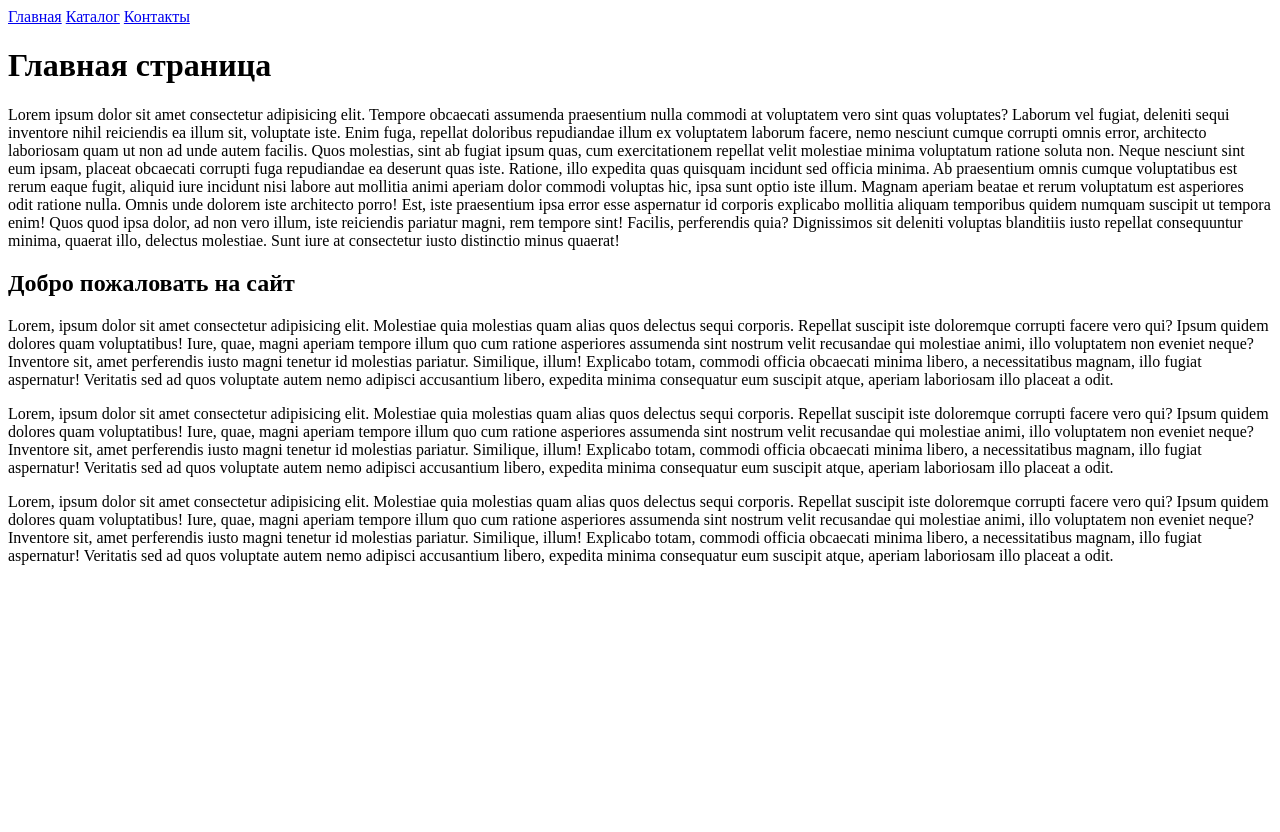
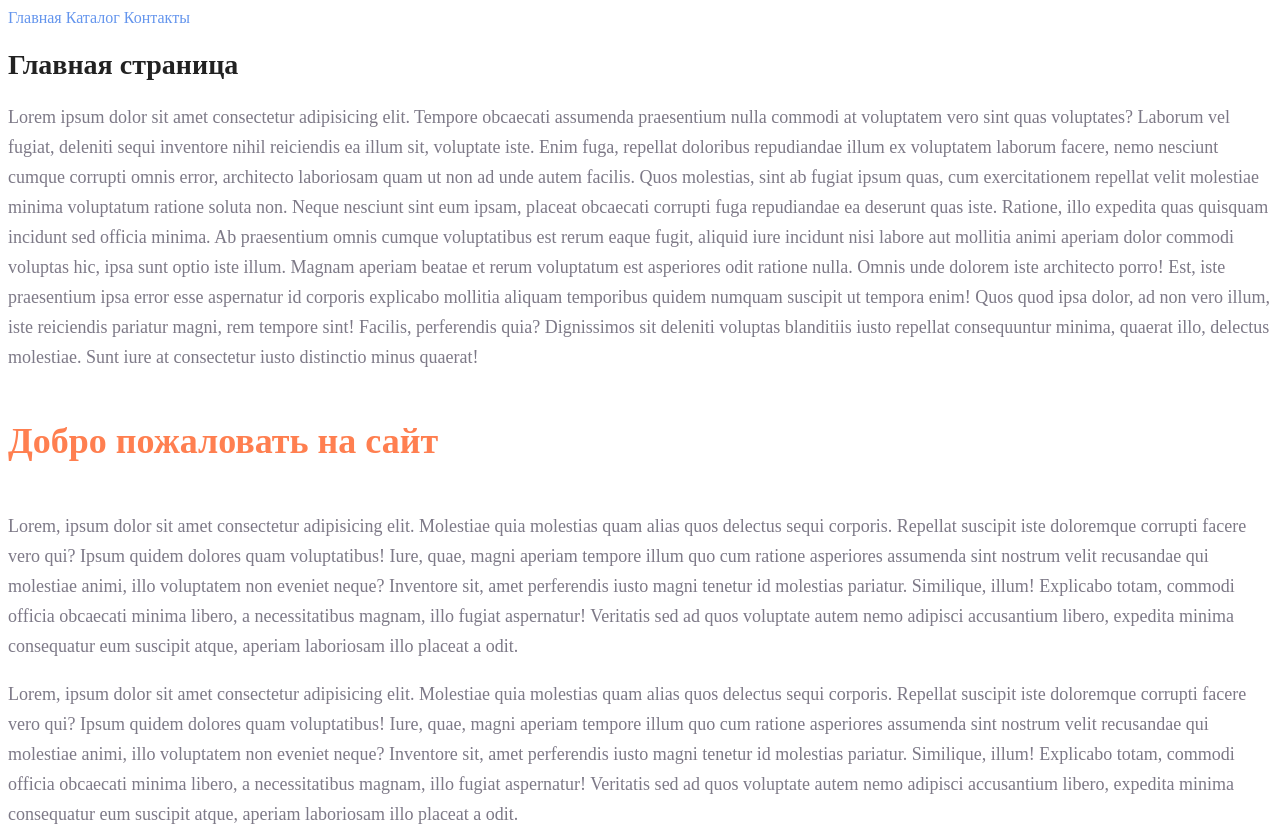
Before and after one commit to igor-rodin/html-css-homeworks, a plain HTML site: page bakary-shop/index.html in a window 1280 px wide. Shown: the top 832 px of the page. Before the commit the page ends 800 px from the top, so only its background shows below. Drawn offline with Linux system fonts and the light colour scheme.

Commit message:
Lesson 4 done

```diff
--- a/bakary-shop/index.html
+++ b/bakary-shop/index.html
@@ -4,17 +4,18 @@
     <meta charset="UTF-8">
     <meta http-equiv="X-UA-Compatible" content="IE=edge">
     <meta name="viewport" content="width=device-width, initial-scale=1.0">
+    <link rel="stylesheet" href="style.css">
     <title>Выпечка</title>
 </head>
 <body>
-    <a href="index.html">Главная</a>
-    <a href="catalog/catalog.html">Каталог</a>
-    <a href="contacts.html">Контакты</a>
-    <h1>Главная страница</h1>
-    <p>Lorem ipsum dolor sit amet consectetur adipisicing elit. Tempore obcaecati assumenda praesentium nulla commodi at voluptatem vero sint quas voluptates? Laborum vel fugiat, deleniti sequi inventore nihil reiciendis ea illum sit, voluptate iste. Enim fuga, repellat doloribus repudiandae illum ex voluptatem laborum facere, nemo nesciunt cumque corrupti omnis error, architecto laboriosam quam ut non ad unde autem facilis. Quos molestias, sint ab fugiat ipsum quas, cum exercitationem repellat velit molestiae minima voluptatum ratione soluta non. Neque nesciunt sint eum ipsam, placeat obcaecati corrupti fuga repudiandae ea deserunt quas iste. Ratione, illo expedita quas quisquam incidunt sed officia minima. Ab praesentium omnis cumque voluptatibus est rerum eaque fugit, aliquid iure incidunt nisi labore aut mollitia animi aperiam dolor commodi voluptas hic, ipsa sunt optio iste illum. Magnam aperiam beatae et rerum voluptatum est asperiores odit ratione nulla. Omnis unde dolorem iste architecto porro! Est, iste praesentium ipsa error esse aspernatur id corporis explicabo mollitia aliquam temporibus quidem numquam suscipit ut tempora enim! Quos quod ipsa dolor, ad non vero illum, iste reiciendis pariatur magni, rem tempore sint! Facilis, perferendis quia? Dignissimos sit deleniti voluptas blanditiis iusto repellat consequuntur minima, quaerat illo, delectus molestiae. Sunt iure at consectetur iusto distinctio minus quaerat!</p>
-    <h2>Добро пожаловать на сайт</h2>
-    <p>Lorem, ipsum dolor sit amet consectetur adipisicing elit. Molestiae quia molestias quam alias quos delectus sequi corporis. Repellat suscipit iste doloremque corrupti facere vero qui? Ipsum quidem dolores quam voluptatibus! Iure, quae, magni aperiam tempore illum quo cum ratione asperiores assumenda sint nostrum velit recusandae qui molestiae animi, illo voluptatem non eveniet neque? Inventore sit, amet perferendis iusto magni tenetur id molestias pariatur. Similique, illum! Explicabo totam, commodi officia obcaecati minima libero, a necessitatibus magnam, illo fugiat aspernatur! Veritatis sed ad quos voluptate autem nemo adipisci accusantium libero, expedita minima consequatur eum suscipit atque, aperiam laboriosam illo placeat a odit.</p>
-    <p>Lorem, ipsum dolor sit amet consectetur adipisicing elit. Molestiae quia molestias quam alias quos delectus sequi corporis. Repellat suscipit iste doloremque corrupti facere vero qui? Ipsum quidem dolores quam voluptatibus! Iure, quae, magni aperiam tempore illum quo cum ratione asperiores assumenda sint nostrum velit recusandae qui molestiae animi, illo voluptatem non eveniet neque? Inventore sit, amet perferendis iusto magni tenetur id molestias pariatur. Similique, illum! Explicabo totam, commodi officia obcaecati minima libero, a necessitatibus magnam, illo fugiat aspernatur! Veritatis sed ad quos voluptate autem nemo adipisci accusantium libero, expedita minima consequatur eum suscipit atque, aperiam laboriosam illo placeat a odit.</p>
-    <p>Lorem, ipsum dolor sit amet consectetur adipisicing elit. Molestiae quia molestias quam alias quos delectus sequi corporis. Repellat suscipit iste doloremque corrupti facere vero qui? Ipsum quidem dolores quam voluptatibus! Iure, quae, magni aperiam tempore illum quo cum ratione asperiores assumenda sint nostrum velit recusandae qui molestiae animi, illo voluptatem non eveniet neque? Inventore sit, amet perferendis iusto magni tenetur id molestias pariatur. Similique, illum! Explicabo totam, commodi officia obcaecati minima libero, a necessitatibus magnam, illo fugiat aspernatur! Veritatis sed ad quos voluptate autem nemo adipisci accusantium libero, expedita minima consequatur eum suscipit atque, aperiam laboriosam illo placeat a odit.</p>
+    <a class="nav__link" href="index.html">Главная</a>
+    <a class="nav__link" href="catalog/catalog.html">Каталог</a>
+    <a class="nav__link" href="contacts.html">Контакты</a>
+    <h1 class="main__title">Главная страница</h1>
+    <p class="text">Lorem ipsum dolor sit amet consectetur adipisicing elit. Tempore obcaecati assumenda praesentium nulla commodi at voluptatem vero sint quas voluptates? Laborum vel fugiat, deleniti sequi inventore nihil reiciendis ea illum sit, voluptate iste. Enim fuga, repellat doloribus repudiandae illum ex voluptatem laborum facere, nemo nesciunt cumque corrupti omnis error, architecto laboriosam quam ut non ad unde autem facilis. Quos molestias, sint ab fugiat ipsum quas, cum exercitationem repellat velit molestiae minima voluptatum ratione soluta non. Neque nesciunt sint eum ipsam, placeat obcaecati corrupti fuga repudiandae ea deserunt quas iste. Ratione, illo expedita quas quisquam incidunt sed officia minima. Ab praesentium omnis cumque voluptatibus est rerum eaque fugit, aliquid iure incidunt nisi labore aut mollitia animi aperiam dolor commodi voluptas hic, ipsa sunt optio iste illum. Magnam aperiam beatae et rerum voluptatum est asperiores odit ratione nulla. Omnis unde dolorem iste architecto porro! Est, iste praesentium ipsa error esse aspernatur id corporis explicabo mollitia aliquam temporibus quidem numquam suscipit ut tempora enim! Quos quod ipsa dolor, ad non vero illum, iste reiciendis pariatur magni, rem tempore sint! Facilis, perferendis quia? Dignissimos sit deleniti voluptas blanditiis iusto repellat consequuntur minima, quaerat illo, delectus molestiae. Sunt iure at consectetur iusto distinctio minus quaerat!</p>
+    <h2 class="main__subtitle">Добро пожаловать на сайт</h2>
+    <p class="text">Lorem, ipsum dolor sit amet consectetur adipisicing elit. Molestiae quia molestias quam alias quos delectus sequi corporis. Repellat suscipit iste doloremque corrupti facere vero qui? Ipsum quidem dolores quam voluptatibus! Iure, quae, magni aperiam tempore illum quo cum ratione asperiores assumenda sint nostrum velit recusandae qui molestiae animi, illo voluptatem non eveniet neque? Inventore sit, amet perferendis iusto magni tenetur id molestias pariatur. Similique, illum! Explicabo totam, commodi officia obcaecati minima libero, a necessitatibus magnam, illo fugiat aspernatur! Veritatis sed ad quos voluptate autem nemo adipisci accusantium libero, expedita minima consequatur eum suscipit atque, aperiam laboriosam illo placeat a odit.</p>
+    <p class="text">Lorem, ipsum dolor sit amet consectetur adipisicing elit. Molestiae quia molestias quam alias quos delectus sequi corporis. Repellat suscipit iste doloremque corrupti facere vero qui? Ipsum quidem dolores quam voluptatibus! Iure, quae, magni aperiam tempore illum quo cum ratione asperiores assumenda sint nostrum velit recusandae qui molestiae animi, illo voluptatem non eveniet neque? Inventore sit, amet perferendis iusto magni tenetur id molestias pariatur. Similique, illum! Explicabo totam, commodi officia obcaecati minima libero, a necessitatibus magnam, illo fugiat aspernatur! Veritatis sed ad quos voluptate autem nemo adipisci accusantium libero, expedita minima consequatur eum suscipit atque, aperiam laboriosam illo placeat a odit.</p>
+    <p class="text">Lorem, ipsum dolor sit amet consectetur adipisicing elit. Molestiae quia molestias quam alias quos delectus sequi corporis. Repellat suscipit iste doloremque corrupti facere vero qui? Ipsum quidem dolores quam voluptatibus! Iure, quae, magni aperiam tempore illum quo cum ratione asperiores assumenda sint nostrum velit recusandae qui molestiae animi, illo voluptatem non eveniet neque? Inventore sit, amet perferendis iusto magni tenetur id molestias pariatur. Similique, illum! Explicabo totam, commodi officia obcaecati minima libero, a necessitatibus magnam, illo fugiat aspernatur! Veritatis sed ad quos voluptate autem nemo adipisci accusantium libero, expedita minima consequatur eum suscipit atque, aperiam laboriosam illo placeat a odit.</p>
 </body>
 </html>
--- /dev/null
+++ b/bakary-shop/style.css
@@ -0,0 +1,32 @@
+a {
+    text-decoration: none;
+}
+
+.nav__link {
+    color: cornflowerblue;
+    font-size: 16px;
+    line-height: 20px;
+}
+
+.main__title {
+    color: #222222;
+    font-size: 28px;
+    line-height: 36px;
+    font-weight: bold;
+}
+
+.text {
+    font-style: normal;
+    font-weight: 300;
+    font-size: 18px;
+    line-height: 30px;
+    color: #7D7987;
+}
+
+.main__subtitle {
+    color: coral;
+    font-style: normal;
+    font-weight: 700;
+    font-size: 36px;
+    line-height: 80px;
+}
```
Also changed, not shown: bakary-shop/catalog/catalog.html (+9 -8 lines), bakary-shop/contacts.html (+5 -4 lines).
